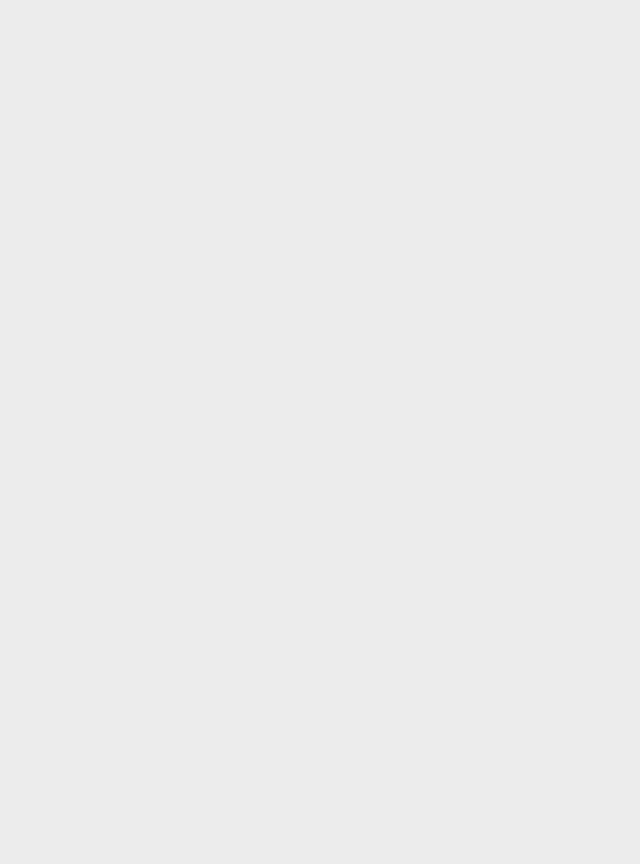
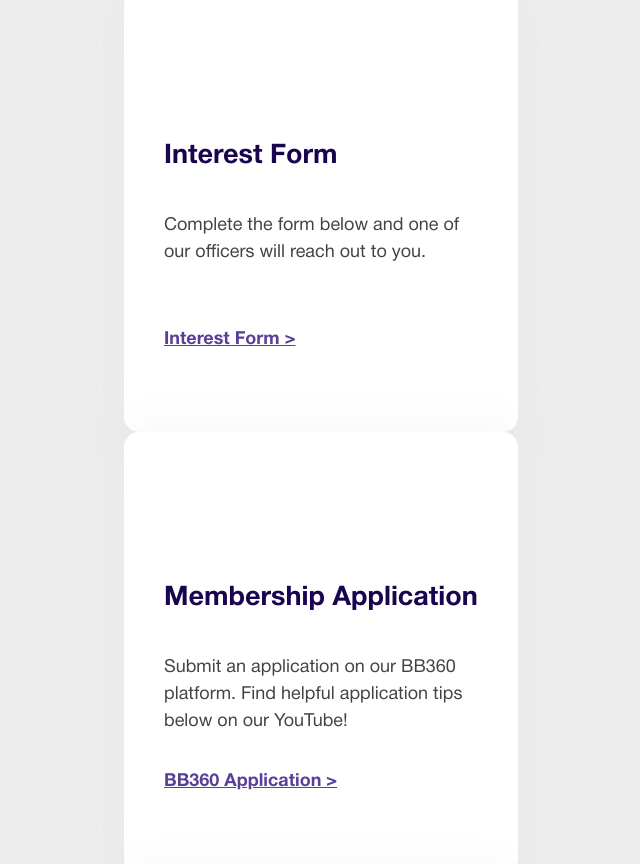
Before and after one commit to include-davis/best-buddies-fw24, a Next.js app: page /member/new in a window 1280 px wide. Shown: the part 1205-2069 px from the top of the page, without its empty margins (319-959 px from the left). Before the commit the page ends 1203 px from the top, so only its background shows below. Built offline with nearby package versions, Linux system fonts and the light colour scheme.

Commit message:
worked on registration cards

```diff
--- a/src/pages/member/new/index.jsx
+++ b/src/pages/member/new/index.jsx
@@ -1,4 +1,6 @@
 import styles from "@/styles/pages/member/new.module.scss";
+import Image from "next/image";
+import Link from 'next/link';
 
 export default function NewMembers() {
   return (
@@ -12,8 +14,12 @@ export default function NewMembers() {
         </p>
       </div>
 
+      {/* Who can join */}
       <div className={styles.whoContainer}>
-        <img
+        <Image
+          className={styles.newMemHeroImg}
+          width = {592}
+          height = {513}
           src="/member-imgs/newMemHero.jpg"
           alt="WinterParty23"
         />
@@ -29,11 +35,48 @@ export default function NewMembers() {
         </h2>
       </div>
 
+
+      {/* How to Join */}
       <div className={styles.howContainer}>
         <h2>How To Join</h2>
-        <div className={styles.registration}>
+
+        {/* Cards */}
+        <div className={styles['cardsContainer']}>
+
+          <div className={styles.card}>
+            <div className={styles.textFrameInt}>
+              <h3>Interest Form</h3>
+              <p>Complete the form below and one of our officers will reach out to you.</p>
+            </div>
+            <Link className={styles.interestLink}href="https://example.com">Interest Form &gt; </Link>
+            {/*   ask about '>' */}
+          </div>
+
+          <div className={styles.card}>
+            <div className={styles.textFrame}>
+              <h3>Membership Application</h3>
+              <p>Submit an application on our BB360 platform. Find helpful application tips below on our YouTube!</p>
+            </div>
+            <Link className={styles.appLink}href="https://example.com">BB360 Application &gt; </Link>
+            {/*   ask about '>' */}
+          </div>
+
+          <div className={styles.card}>
+            <div className={styles.textFrame}>
+              <h3>Interview</h3>
+              <p>After submitting, our team will provide instructions for signing up for an interview slot.</p>
+            </div>
+          </div>
+
         </div>
+
       </div>
+
+
+      <div>
+
+      </div>
+
     </div>
 
 
--- a/src/styles/pages/member/new.module.scss
+++ b/src/styles/pages/member/new.module.scss
@@ -79,8 +79,7 @@
 
 
 
-
-    img{
+    .newMemHeroImg{
         border-radius: 10px;
     }
 
@@ -105,6 +104,7 @@
 }
 
 
+
 .howContainer{
     display: flex;
     flex-direction: column;
@@ -112,9 +112,106 @@
     margin-top: 128px;
 
     h2{
-        color: var(--color-dark-purple);  //ask about font color
+        color: var(--color-dark-purple);
         //font-weight: 700;
         //letter-spacing: 0em;
         text-align: left;
+        margin-bottom: 54px;
+    }
+
+    .cardContainer{
+        display: flex;
+        flex-direction: row;
+        justify-content: center;
+    }
+
+    .card{
+        font-family: "Helvetica Neue";
+        background-color: #FFF;
+        display: flex;
+        max-width: 394px;
+        height: 442px;
+        flex: 1;
+        padding: 40px;
+        flex-direction: column;
+        align-items: flex-start;
+        border-radius: 15px;
+        box-shadow: 0px 5px 50px 0px rgba(228, 225, 231, 0.40);
+
+
+        .textFrameInt{
+            background-color: #FFF;
+            margin-top: 7px;
+            max-width: 314px;
+            height: 222px;
+            display: flex;
+            flex-direction: column;
+            align-items: flex-start;
+
+            h3{
+                margin-top: 103px; //change to 48px later
+                align-items: flex-start;
+                background-color: #FFF;
+                color: var(--color-dark-purple);
+                line-height: 120%;
+                font-weight: 700;
+                font-size: 1.6875rem;
+            }
+
+            p{
+                background-color: #FFF;
+                margin-top: 40px;
+                color: var(--font-secondary);
+                line-height: 150%;
+                font-weight: 400;
+                font-size: 1.125rem;
+            }
+        }
+
+        .textFrame{
+            background-color: #FFF;
+            margin-top: 7px;
+            max-width: 314px;
+            height: 249px;
+            display: flex;
+            flex-direction: column;
+            align-items: flex-start;
+
+            h3{
+                margin-top: 103px; //change to 48px later
+                align-items: flex-start;
+                background-color: #FFF;
+                color: var(--color-dark-purple);
+                line-height: 120%;
+                font-weight: 700;
+                font-size: 1.6875rem;
+            }
+
+            p{
+                background-color: #FFF;
+                margin-top: 40px;
+                color: var(--font-secondary);
+                line-height: 150%;
+                font-weight: 400;
+                font-size: 1.125rem;
+            }
+        }
+
+
+        .interestLink{
+            margin-top: 72px;
+            background-color: #FFF;
+            color: var(--color-purple);
+            font-size: 1.125rem;
+            font-weight: 700;
+        }
+
+        .appLink{
+            margin-top: 45px;
+            background-color: #FFF;
+            color: var(--color-purple);
+            font-size: 1.125rem;
+            font-weight: 700;
+        }
     }
 }
```
